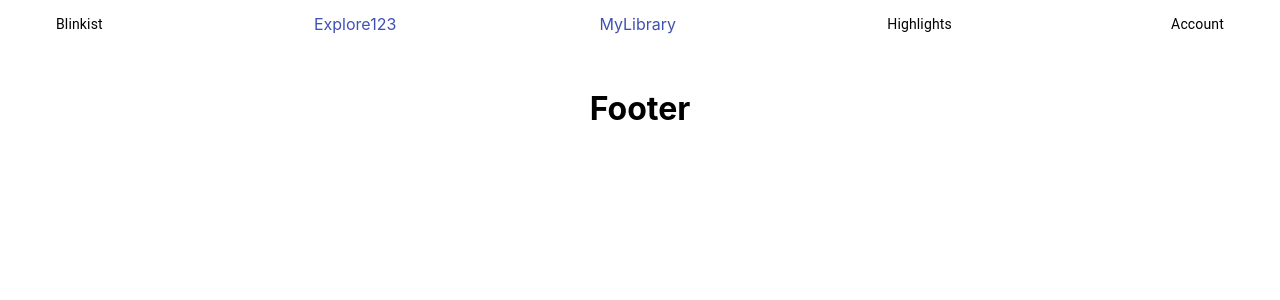
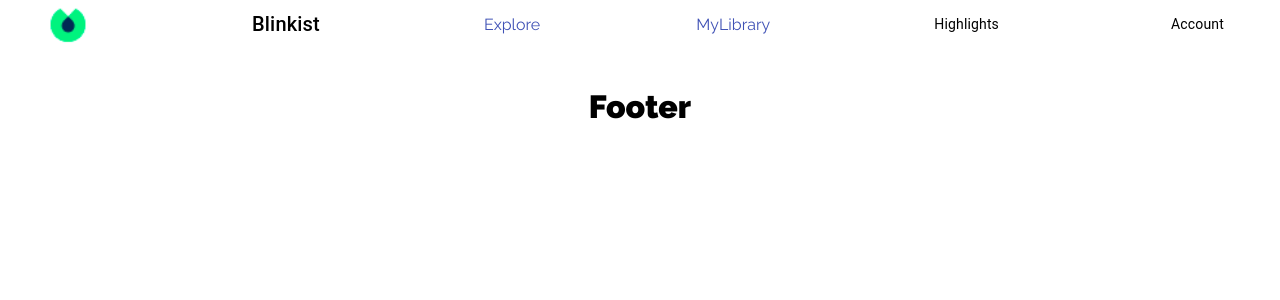
Before and after one commit to satyagopal1233/blinkist-react-new, a React (Create React App) app: page / in a window 1280 px wide. Shown: the top 300 px of the page. Built offline with nearby package versions, Linux system fonts and the light colour scheme.

Commit message:
code before sending data to searchbookautocomplete component

```diff
--- a/package.json
+++ b/package.json
@@ -3,6 +3,7 @@
   "version": "0.1.0",
   "private": true,
   "dependencies": {
+    "@fontsource/raleway": "^4.5.0",
     "@material-ui/core": "^4.12.1",
     "@material-ui/icons": "^4.11.2",
     "@testing-library/jest-dom": "^5.14.1",
--- a/public/index.html
+++ b/public/index.html
@@ -24,7 +24,12 @@
       work correctly both with client-side routing and a non-root public URL.
       Learn how to configure a non-root public URL by running `npm run build`.
     -->
+
+    <link rel="preconnect" href="https://fonts.googleapis.com">
+    <link rel="preconnect" href="https://fonts.gstatic.com" crossorigin>
+    <link href="https://fonts.googleapis.com/css2?family=Raleway:wght@500;900&display=swap" rel="stylesheet">
     <title>React App</title>
+
   </head>
   <body>
     <noscript>You need to enable JavaScript to run this app.</noscript>
--- a/src/App.css
+++ b/src/App.css
@@ -1,5 +1,7 @@
+
 .App {
   text-align: center;
+  font-family: 'Raleway', sans-serif;
 }
 
 .App-logo {
--- a/src/components/atoms/organisms/Header.js
+++ b/src/components/atoms/organisms/Header.js
@@ -5,32 +5,53 @@ import {
   makeStyles,
   Typography,
   Button,
-  Link
+  Link,
+  Paper,
+  Avatar
 } from "@material-ui/core";
-import React from "react";
+
+import React, { useState } from 'react';
 import SearchIcon from "@material-ui/icons/Search";
 import Toolbar from "@material-ui/core/Toolbar";
 import AppBar from "@material-ui/core/AppBar";
 import Tabs from "@material-ui/core/Tabs";
 import Tab from "@material-ui/core/Tab";
+import ExploreDropdown from "../../molecules/ExplorerDropdown";
+import PaperComponent from "../PaperComponent";
+import "@fontsource/raleway";
+import { fontWeight } from "@material-ui/system";
+
+
+
+
 const useStyles = makeStyles((theme) => ({
   appBar: {
     backgroundColor: "white",
     color: "black",
     boxShadow: "0px 0px 0px 0px",
+
+
   },
   toolbarSecondary: {
     justifyContent: 'space-between',
     overflowX: 'auto',
+
+
   },
   toolbarLink: {
     padding: theme.spacing(1),
-    flexShrink: 0,
+    flexShrink: 0
+
   },
 }));
 
 function Header() {
   const classes = useStyles();
+  const [show, setShow] = useState(false);
+  const paperProps = {
+    title:'Explore books on Entrepreneurship',
+    description:'Everything you need to know about thriving on a shortering budget, making your first million,and hiring right from the start'
+  };
   return (
     <>
       {/*  <AppBar position="sticky"  className={classes.appBar}>
@@ -64,21 +85,27 @@ function Header() {
         className={classes.toolbarSecondary}
       >
 
-          <Link
+           <Avatar  src="/blinkist_icon.png"/>
+            <Link
             color="inherit"
             noWrap
             key="Blinkist"
-            variant="body2"
+            variant="h6"
+            fontWeight="bold"
             href="#"
             className={classes.toolbarLink}
-          >
+            >
+
             Blinkist
           </Link>
-          <Link
+            <Link
+            onClick={() => setShow(prev => !prev)}
             to=""
-             href="/book/enterpreneureship">
-            Explore123
+             href="#">
+            Explore
           </Link>
+
+
           <Link
             to=""
              href="/book/myLibrary">
@@ -106,6 +133,8 @@ function Header() {
           </Link>
 
       </Toolbar>
+      {show &&
+        <ExploreDropdown/>  }
     </>
   );
 }
--- /dev/null
+++ b/src/components/atoms/organisms/SearchBookAutoComplete/index.js
@@ -0,0 +1,40 @@
+import { SettingsOutlined } from "@material-ui/icons";
+import axios from "axios";
+import React, { useEffect, useState } from "react";
+import TextField from "@material-ui/core/TextField";
+import Grid from "@material-ui/core/Grid";
+function SearchBookAutoComplete(props) {
+  const mylist = props.bookArray;
+  const [books, setBooks] = useState([]);
+  const [bookMatch,setBookMatch] = useState([]);
+  useEffect(() => {
+    console.log("hi");
+
+    const loadBooks = async () => {
+      const response = await axios.get("http://localhost:8080/book/category/enterpreneureship");
+      setBooks(response.data);
+    };
+    loadBooks();
+  }, []);
+  console.log(books);
+  const searchBooks = (text) => {
+
+    const matches = books.filter((book) => {
+      const regex = new RegExp(`${text}`, "gi");
+      return book.name.match(regex);
+    });
+
+    setBookMatch(matches);
+
+  };
+  console.log("in searchbookautocomplete");
+  console.log({mylist});
+  return (
+      <>
+
+    <TextField id="outlined-basic" label="Search Book" variant="outlined"   onChange={(e) => searchBooks(e.target.value)}/><br/>
+    <ul>{bookMatch && bookMatch.map(book => <li key={book.name}>{book.name }</li>)}</ul>
+    </>
+  );
+}
+export default SearchBookAutoComplete;
--- a/src/components/molecules/Explorer/index.js
+++ b/src/components/molecules/Explorer/index.js
@@ -5,6 +5,7 @@ import BookCard from "../BookCard";
 import axios from "axios";
 import PaperComponent from "../../atoms/PaperComponent";
 import TypographyComponent from "../../atoms/Typography";
+import SearchBookAutoComplete from "../../atoms/organisms/SearchBookAutoComplete";
 
 function Explorer(props) {
   const bookList = [
@@ -104,10 +105,15 @@ function Explorer(props) {
 
 
     return (
+
       <>
+
+
+
 
       <PaperComponent  paperProps={paperProps}/>
       <TypographyComponent variant="header" gutterBottom align="left">Trending Blinks</TypographyComponent>
+      <SearchBookAutoComplete bookArray={bookArray}/>
 
       <Grid container spacing={4}>
         {bookArray
--- /dev/null
+++ b/src/components/molecules/ExplorerDropdown/index.js
@@ -0,0 +1,36 @@
+import { Grid ,Paper,Link, Container} from '@material-ui/core';
+import React from 'react';
+import NotificationsNoneIcon from '@material-ui/icons/NotificationsNone';
+import HourglassEmptyIcon from '@material-ui/icons/HourglassEmpty';
+import PublicIcon from '@material-ui/icons/Public';
+import BusinessCenterIcon from '@material-ui/icons/BusinessCenter';
+function ExploreDropdown(){
+    return(
+
+        <Paper>
+             <Grid container spacing={4} justifyContent="flex-start">
+            <Grid item xs={4}>  <NotificationsNoneIcon/>
+            <Link
+            to=""
+             href="/book/enterpreneureship">
+            enterpreneureship
+             </Link></Grid>
+            <Grid item xs={4}>  <HourglassEmptyIcon/>Science</Grid>
+            <Grid item xs={4}>  <PublicIcon/>Economics</Grid>
+            <Grid item xs={4} alignItems="flex-start">  <BusinessCenterIcon/>CorporatCulter</Grid>
+            <Grid item xs={4}>  <NotificationsNoneIcon/>enterpreneureship</Grid>
+            <Grid item xs={4}>  <HourglassEmptyIcon/>Science</Grid>
+            <Grid item xs={4}>  <PublicIcon/>Economics</Grid>
+            <Grid item xs={4}>  <BusinessCenterIcon/>CorporatCulter</Grid>
+            <Grid item xs={4}>  <NotificationsNoneIcon/>enterpreneureship</Grid>
+            <Grid item xs={4}>  <NotificationsNoneIcon/>enterpreneureship</Grid>
+            <Grid item xs={4}>  <NotificationsNoneIcon/>enterpreneureship</Grid>
+            <Grid item xs={4}>  <NotificationsNoneIcon/>enterpreneureship</Grid>
+            </Grid>
+
+        </Paper>
+
+
+    );
+}
+export default ExploreDropdown;
--- a/src/index.css
+++ b/src/index.css
@@ -1,8 +1,7 @@
+
 body {
   margin: 0;
-  font-family: -apple-system, BlinkMacSystemFont, 'Segoe UI', 'Roboto', 'Oxygen',
-    'Ubuntu', 'Cantarell', 'Fira Sans', 'Droid Sans', 'Helvetica Neue',
-    sans-serif;
+  font-family: 'Raleway', sans-serif;
   -webkit-font-smoothing: antialiased;
   -moz-osx-font-smoothing: grayscale;
 }
--- a/src/pages/MyLibrary.js
+++ b/src/pages/MyLibrary.js
@@ -11,12 +11,15 @@ import BookCardGrid from "../components/molecules/BookCardGrid";
 import { BrowserRouter as Router,Route} from "react-router-dom";
 import { Explore } from "@material-ui/icons";
 import Explorer from "../components/molecules/Explorer";
+import "@fontsource/raleway";
 
 const useStyles = makeStyles((theme) => ({
+
   appBar: {
     backgroundColor: "white",
     color: "black",
     boxShadow: "0px 0px 0px 0px",
+    fontFamily:"raleway"
   },
   toolbarSecondary: {
     justifyContent: 'space-between',
```
Also changed, not shown: public/blinkist_icon.png (added), 1 other file (tests, documents, lock files or other folders).
